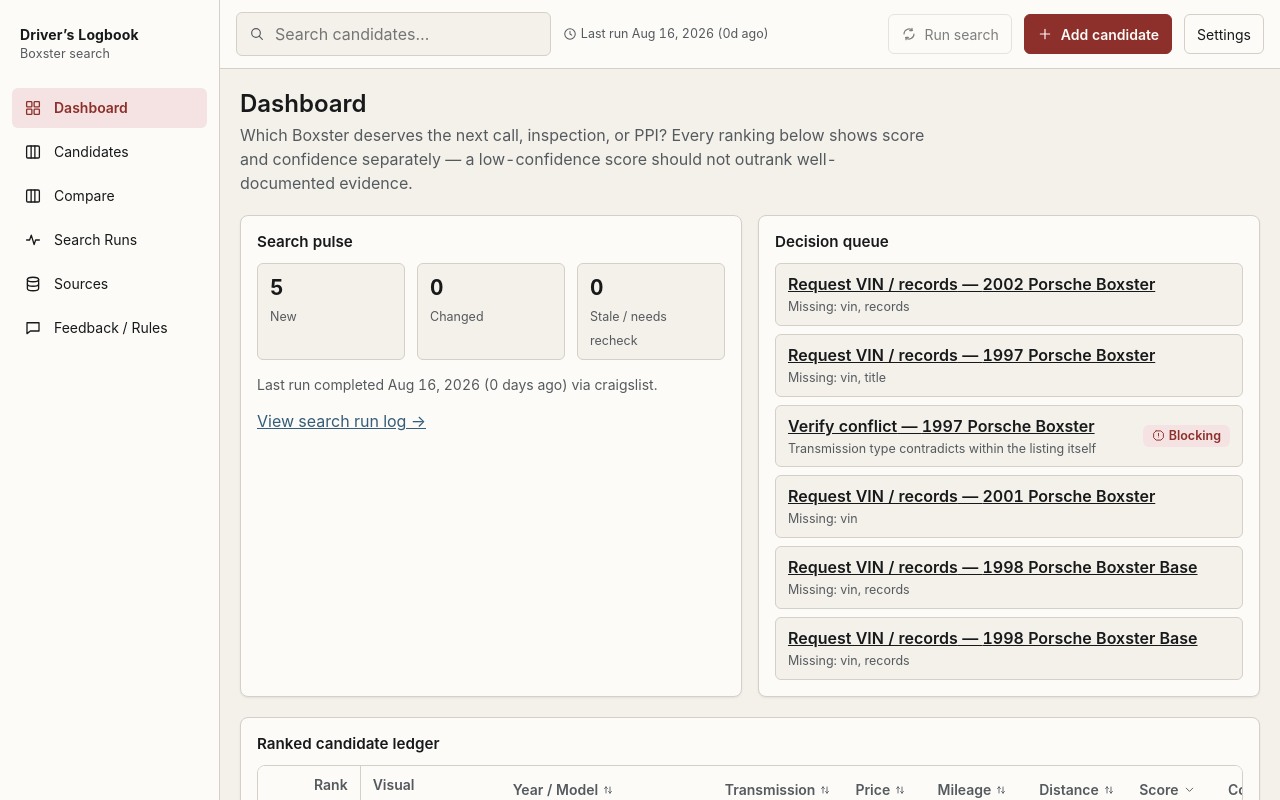
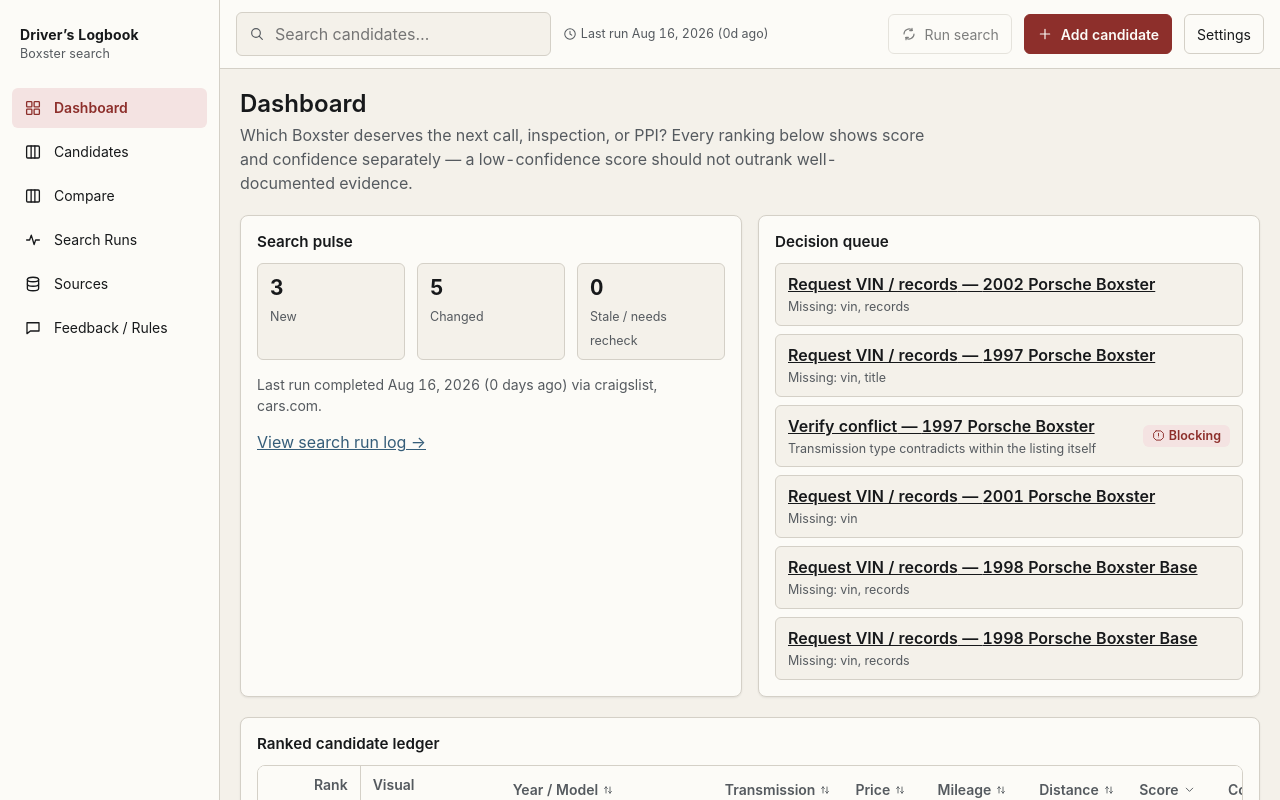
Before and after one commit to susanagent/boxster-search-dashboard, a React (Vite) app: page / in a window 1280 px wide. Shown: the top 800 px of the page. Built offline with nearby package versions, Linux system fonts and the light colour scheme.

Commit message:
Select latest expanded search run

```diff
--- a/src/app/AppShell.tsx
+++ b/src/app/AppShell.tsx
@@ -40,7 +40,9 @@ export function AppShell() {
   const location = useLocation();
   const settingsRef = useRef<HTMLDivElement>(null);
 
-  const lastRun = searchRuns[searchRuns.length - 1];
+  const lastRun = searchRuns.reduce((latest, run) =>
+    !latest || (run.completedAt ?? run.startedAt) > (latest.completedAt ?? latest.startedAt) ? run : latest
+  , searchRuns[0]);
   const staleDays = lastRun ? daysSince(lastRun.completedAt ?? lastRun.startedAt) : undefined;
 
   useEffect(() => {
--- a/src/pages/DashboardPage.tsx
+++ b/src/pages/DashboardPage.tsx
@@ -16,7 +16,9 @@ export function DashboardPage() {
   const { candidates, searchRuns, sources } = useAppData();
   const [quickViewId, setQuickViewId] = useState<string | null>(null);
 
-  const lastRun = searchRuns[searchRuns.length - 1];
+  const lastRun = searchRuns.reduce((latest, run) =>
+    !latest || (run.completedAt ?? run.startedAt) > (latest.completedAt ?? latest.startedAt) ? run : latest
+  , searchRuns[0]);
   const decisionQueue = useMemo(() => buildDecisionQueue(candidates), [candidates]);
   const staleCandidates = candidates.filter((c) => daysSince(c.lastVerifiedAt) >= 21 || c.status === "Stale");
   const rejected = candidates.filter((c) => c.status === "Rejected");
```
